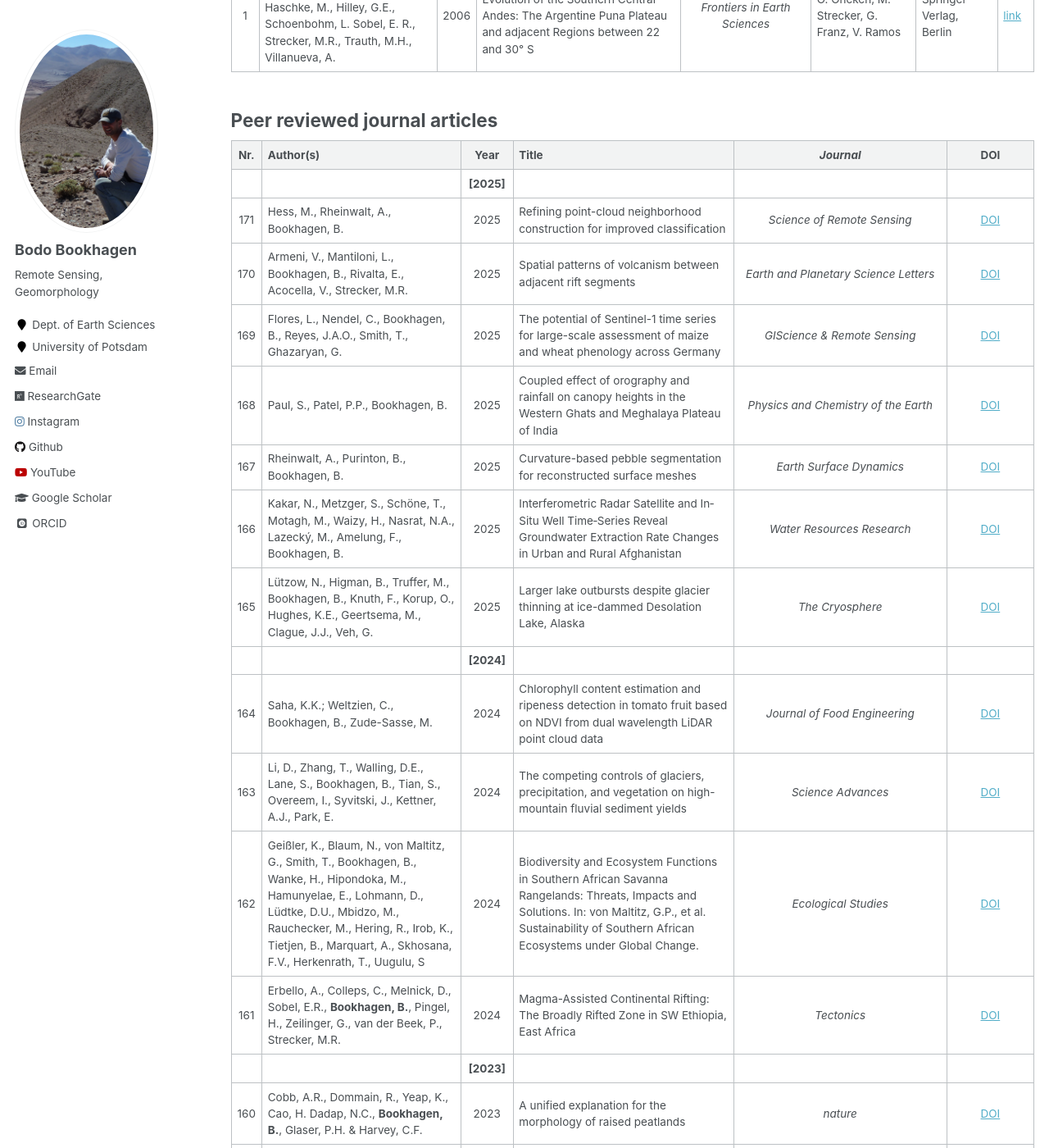
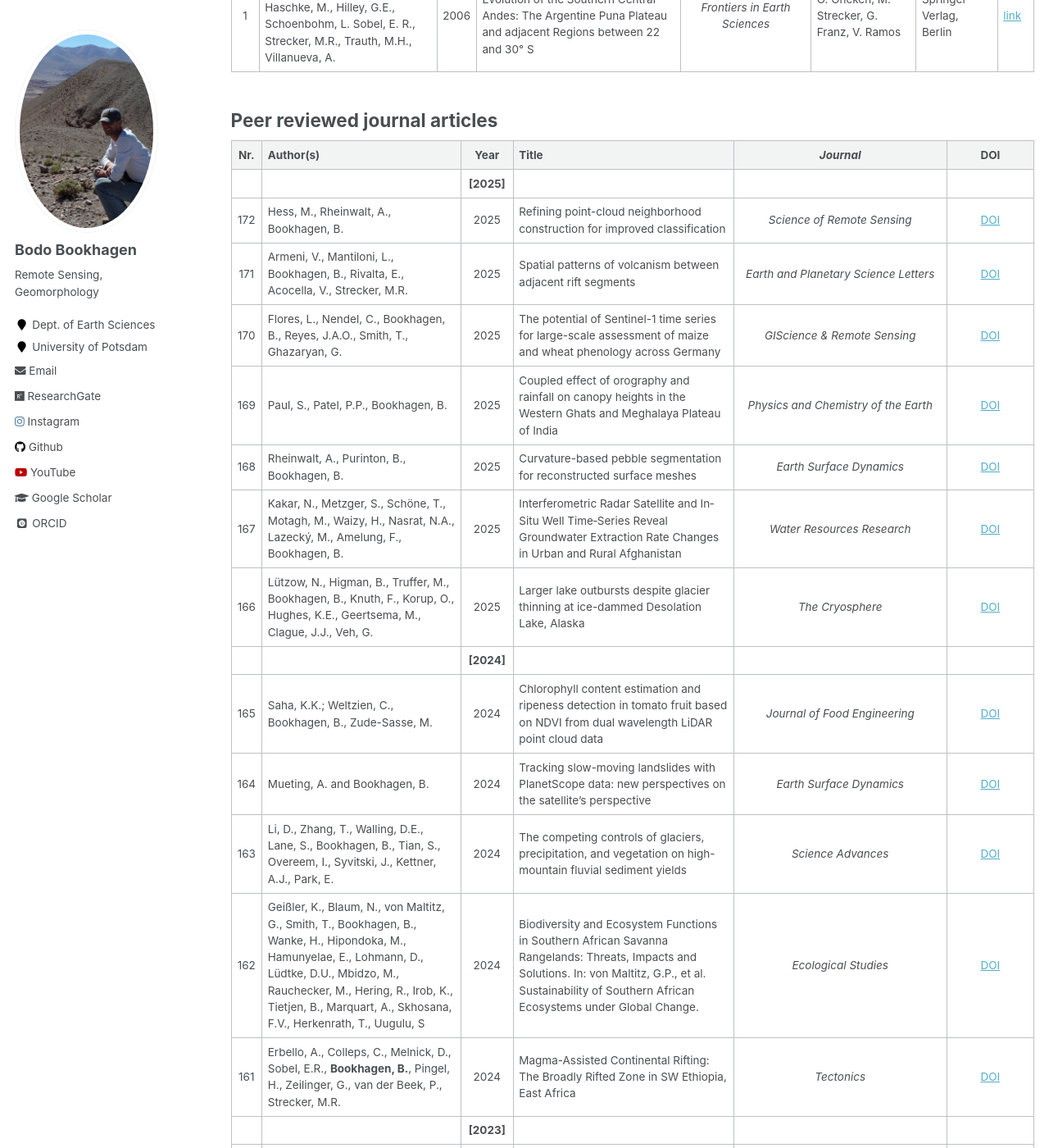
Before and after one commit to BodoBookhagen/BodoBookhagen.github.io, a Jekyll site: the page built from _pages/publications.md, in a window 1280 px wide and 1400 px high, scrolled down 1245 px. Shown: the whole window at 82% size. Built offline with Jekyll 4.4.1, drawn with Linux system fonts in a browser that asks for light colours; some web fonts are replaced.

Commit message:
`date +"%m-%d-Y"`

```diff
--- a/_pages/publications.md
+++ b/_pages/publications.md
@@ -34,15 +34,16 @@ Nr. | Author(s) | Year | Chapter Title |  _Book Title_  | Editors  | Publisher |
 Nr.  | Author(s) | Year | Title | _Journal_ | DOI
 :--: | :---------------------------------------------------------------------------------------------------------------------------------------------------------------------------------------- | :-------------: | ----------------------------------------------------------------------------------------------------------------------------------------------------------------------------------------------------------------------------- | :---------------------------------------------------------------------------------------------------------: | :---------------------------------------------------------------------------------------------------------------------------------------------------------------------------------:
 | | **[2025]** | | |
-171 | Hess, M., Rheinwalt, A., Bookhagen, B. | 2025 | Refining point-cloud neighborhood construction for improved classification | *Science of Remote Sensing* | [DOI](https://doi.org/10.1016/j.srs.2025.100325)
-170 | Armeni, V., Mantiloni, L., Bookhagen, B., Rivalta, E., Acocella, V., Strecker, M.R. | 2025 | Spatial patterns of volcanism between adjacent rift segments | *Earth and Planetary Science Letters* | [DOI](https://doi.org/10.1016/j.epsl.2025.119623)
-169 | Flores, L., Nendel, C., Bookhagen, B., Reyes, J.A.O., Smith, T., Ghazaryan, G. | 2025 | The potential of Sentinel-1 time series for large-scale assessment of maize and wheat phenology across Germany | *GIScience & Remote Sensing*| [DOI](https://doi.org/10.1080/15481603.2025.2531593)
-168 | Paul, S., Patel, P.P., Bookhagen, B. | 2025 | Coupled effect of orography and rainfall on canopy heights in the Western Ghats and Meghalaya Plateau of India | *Physics and Chemistry of the Earth* | [DOI](https://doi.org/10.1016/j.pce.2025.104003)
-167 | Rheinwalt, A., Purinton, B., Bookhagen, B. | 2025 | Curvature-based pebble segmentation for reconstructed surface meshes | *Earth Surface Dynamics* | [DOI](https://doi.org/10.5194/esurf-13-923-2025)
-166 | Kakar, N., Metzger, S., Schöne, T., Motagh, M., Waizy, H., Nasrat, N.A., Lazecký, M., Amelung, F., Bookhagen, B. | 2025 | Interferometric Radar Satellite and In‐Situ Well Time‐Series Reveal Groundwater Extraction Rate Changes in Urban and Rural Afghanistan | *Water Resources Research* | [DOI](https://doi.org/10.1029/2023wr036626)
-165 | Lützow,  N., Higman, B.,  Truffer, M., Bookhagen, B., Knuth, F., Korup, O., Hughes, K.E., Geertsema, M., Clague, J.J., Veh, G. | 2025 | Larger lake outbursts despite glacier thinning at ice-dammed Desolation Lake, Alaska | *The Cryosphere* | [DOI](https://doi.org/10.5194/tc-19-1085-2025)
+172 | Hess, M., Rheinwalt, A., Bookhagen, B. | 2025 | Refining point-cloud neighborhood construction for improved classification | *Science of Remote Sensing* | [DOI](https://doi.org/10.1016/j.srs.2025.100325)
+171 | Armeni, V., Mantiloni, L., Bookhagen, B., Rivalta, E., Acocella, V., Strecker, M.R. | 2025 | Spatial patterns of volcanism between adjacent rift segments | *Earth and Planetary Science Letters* | [DOI](https://doi.org/10.1016/j.epsl.2025.119623)
+170 | Flores, L., Nendel, C., Bookhagen, B., Reyes, J.A.O., Smith, T., Ghazaryan, G. | 2025 | The potential of Sentinel-1 time series for large-scale assessment of maize and wheat phenology across Germany | *GIScience & Remote Sensing*| [DOI](https://doi.org/10.1080/15481603.2025.2531593)
+169 | Paul, S., Patel, P.P., Bookhagen, B. | 2025 | Coupled effect of orography and rainfall on canopy heights in the Western Ghats and Meghalaya Plateau of India | *Physics and Chemistry of the Earth* | [DOI](https://doi.org/10.1016/j.pce.2025.104003)
+168 | Rheinwalt, A., Purinton, B., Bookhagen, B. | 2025 | Curvature-based pebble segmentation for reconstructed surface meshes | *Earth Surface Dynamics* | [DOI](https://doi.org/10.5194/esurf-13-923-2025)
+167 | Kakar, N., Metzger, S., Schöne, T., Motagh, M., Waizy, H., Nasrat, N.A., Lazecký, M., Amelung, F., Bookhagen, B. | 2025 | Interferometric Radar Satellite and In‐Situ Well Time‐Series Reveal Groundwater Extraction Rate Changes in Urban and Rural Afghanistan | *Water Resources Research* | [DOI](https://doi.org/10.1029/2023wr036626)
+166 | Lützow,  N., Higman, B.,  Truffer, M., Bookhagen, B., Knuth, F., Korup, O., Hughes, K.E., Geertsema, M., Clague, J.J., Veh, G. | 2025 | Larger lake outbursts despite glacier thinning at ice-dammed Desolation Lake, Alaska | *The Cryosphere* | [DOI](https://doi.org/10.5194/tc-19-1085-2025)
 | | **[2024]** | | |
-164 | Saha, K.K.; Weltzien, C., Bookhagen, B., Zude-Sasse, M. | 2024 | Chlorophyll content estimation and ripeness detection in tomato fruit based on NDVI from dual wavelength LiDAR point cloud data | *Journal of Food Engineering* | [DOI](https://doi.org/10.1016/j.jfoodeng.2024.112218)
+165 | Saha, K.K.; Weltzien, C., Bookhagen, B., Zude-Sasse, M. | 2024 | Chlorophyll content estimation and ripeness detection in tomato fruit based on NDVI from dual wavelength LiDAR point cloud data | *Journal of Food Engineering* | [DOI](https://doi.org/10.1016/j.jfoodeng.2024.112218)
+164 | Mueting, A. and Bookhagen, B. | 2024 | Tracking slow-moving landslides with PlanetScope data: new perspectives on the satellite's perspective | *Earth Surface Dynamics* | [DOI](https://doi.org/10.5194/esurf-12-1121-2024)
 163 | Li, D., Zhang, T., Walling, D.E., Lane, S., Bookhagen, B., Tian, S., Overeem, I.,  Syvitski, J., Kettner, A.J., Park, E. | 2024 | The competing controls of glaciers, precipitation, and vegetation on high-mountain fluvial sediment yields | *Science Advances* | [DOI](https://doi.org/10.1126/sciadv.ads6196)
 162 | Geißler, K., Blaum, N., von Maltitz, G., Smith, T., Bookhagen, B., Wanke, H., Hipondoka, M., Hamunyelae, E., Lohmann, D., Lüdtke, D.U., Mbidzo, M., Rauchecker, M., Hering, R., Irob, K., Tietjen, B., Marquart, A., Skhosana, F.V., Herkenrath, T., Uugulu, S | 2024 | Biodiversity and Ecosystem Functions in Southern African Savanna Rangelands: Threats, Impacts and Solutions. In: von Maltitz, G.P., et al. Sustainability of Southern African Ecosystems under Global Change. | _Ecological Studies_ | [DOI](https://doi.org/10.1007/978-3-031-10948-5_15)
 161 | Erbello, A., Colleps, C., Melnick, D., Sobel, E.R., **Bookhagen, B.**, Pingel, H., Zeilinger, G., van der Beek, P., Strecker, M.R. | 2024 | Magma-Assisted Continental Rifting: The Broadly Rifted Zone in SW Ethiopia, East Africa | _Tectonics_ | [DOI](https://doi.org/10.1029/2022TC007651)
```
